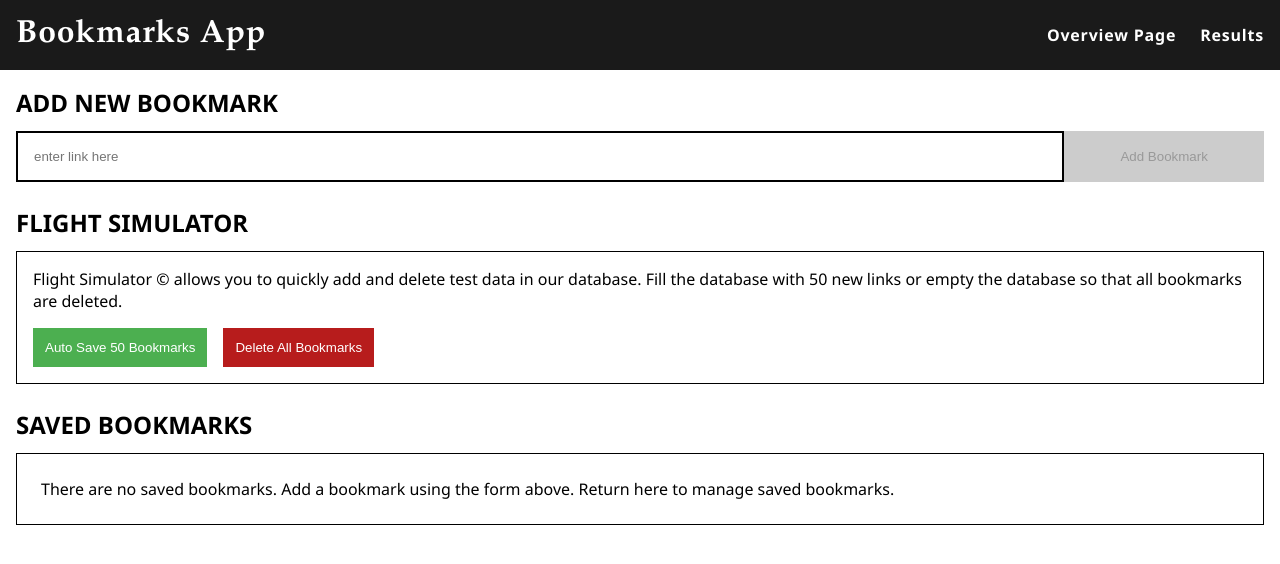
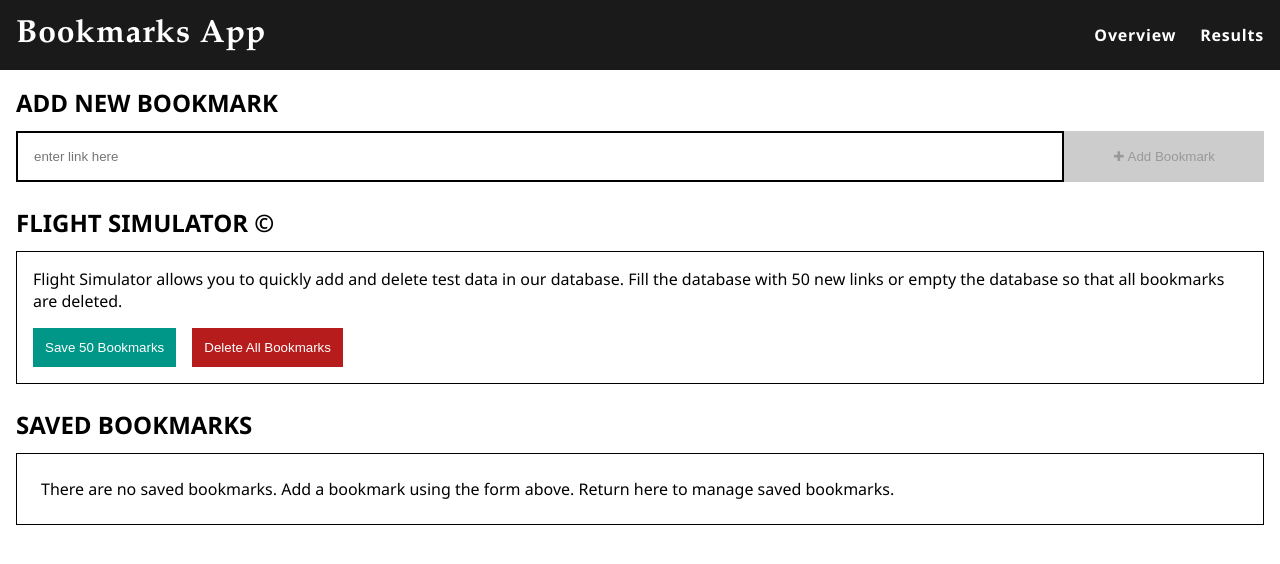
Before and after one commit to ZubairMohamed/phq-bookmarks-management-app, an Angular app: page / in a window 1280 px wide. Shown: the top 564 px of the page. Built offline with nearby package versions, Linux system fonts and the light colour scheme.

Commit message:
emojis added
emojis added

```diff
--- a/src/app/components/bookmark/bookmark.html
+++ b/src/app/components/bookmark/bookmark.html
@@ -10,7 +10,7 @@
   }
 
   @if (showEdit) {
-    <div class="count">
+    <div class="count hide-on-mobile">
       {{ localIndex < 10 ? "0" + localIndex : localIndex }}
     </div>
     <input
@@ -28,13 +28,13 @@
       [attr.disabled]="isButtonDisabled ? true : null"
       class="button-primary"
     >
-      Add <span class="hide-on-mobile">Bookmark</span>
+      ✚ <span class="hide-on-mobile">Add Bookmark</span>
     </button>
   }
 
   @if (showEdit) {
     <button (click)="handleEdit(localIndex)" class="button-primary">
-      Edit
+      📝 <span class="hide-on-mobile">Edit</span>
     </button>
   }
 
@@ -46,13 +46,13 @@
       "
       class="button-secondary"
     >
-      Save <span class="hide-on-mobile">Changes</span>
+      💾 <span class="hide-on-mobile">Save Changes</span>
     </button>
   }
 
   @if (showDelete) {
     <button (click)="handleDelete(globalIndex)" class="button-danger">
-      Delete
+      🗑️ <span class="hide-on-mobile">Delete</span>
     </button>
   }
 </div>
--- a/src/app/components/header/header.html
+++ b/src/app/components/header/header.html
@@ -2,7 +2,7 @@
   <span> Bookmarks App </span>
 
   <nav class="body-font">
-    <a routerLink="/">Overview Page</a>
+    <a routerLink="/">Overview</a>
     <a class="hide-on-mobile" routerLink="/results">Results</a>
   </nav>
 </header>
--- a/src/app/overview-page/overview-page.html
+++ b/src/app/overview-page/overview-page.html
@@ -4,17 +4,17 @@
   (originalArrayChange)="updateLinks($event)"
 />
 
-<h2 class="heading">Flight Simulator</h2>
+<h2 class="heading">Flight Simulator &#169;</h2>
 <div class="test-data">
   <p class="explainer">
-    Flight Simulator &#169; allows you to quickly add and delete test data in
-    our database. Fill the database with 50 new links or empty the database so
-    that all bookmarks are deleted.
+    Flight Simulator allows you to quickly add and delete test data in our
+    database. Fill the database with 50 new links or empty the database so that
+    all bookmarks are deleted.
   </p>
 
   <div class="button-row">
     <button class="button-secondary" (click)="fillLinksWithTestData()">
-      Auto Save 50 Bookmarks
+      Save 50 Bookmarks
     </button>
     <button class="button-danger" (click)="clearDatabase()">
       Delete all bookmarks
@@ -25,7 +25,10 @@
 <div class="overview-header">
   <h2 class="body-font heading">Saved Bookmarks</h2>
   @if (chunkedArray().length > 0) {
-    <p>Page {{ page() + 1 }} of {{ chunkedArray().length }}</p>
+    <p>
+      <span class="hide-on-mobile">Page</span> {{ page() + 1 }} of
+      {{ chunkedArray().length }}
+    </p>
   }
 </div>
 
--- a/src/app/overview-page/overview-page.less
+++ b/src/app/overview-page/overview-page.less
@@ -28,7 +28,7 @@
   display: flex;
   flex-direction: row;
   justify-content: space-between;
-  align-items: center;
+  align-items: baseline;
 }
 
 .page-links {
--- a/src/styles.less
+++ b/src/styles.less
@@ -87,12 +87,12 @@ main {
 }
 
 .common-button(primary, @primary);
-.common-button(secondary, #4caf50);
+.common-button(secondary, #009688);
 .common-button(danger, @error);
 
 //at 700px we are hiding elements to make them mobile friendly
-@media only screen and (max-width: 700px) {
+@media only screen and (max-width: 900px) {
   .hide-on-mobile {
-    display: none;
+    display: none !important;
   }
 }
```
